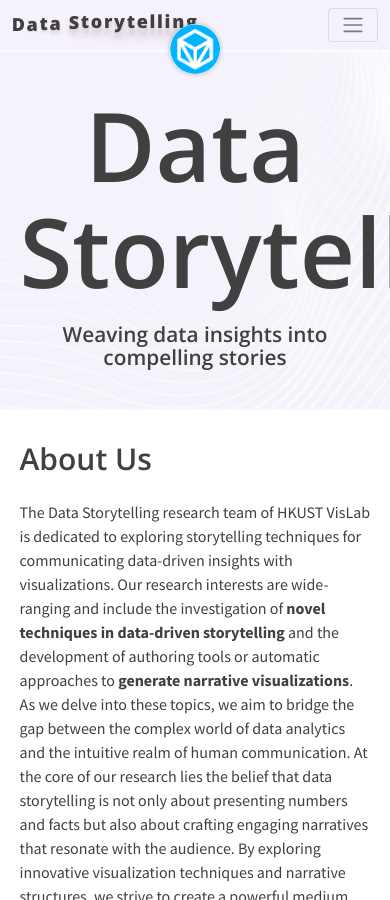
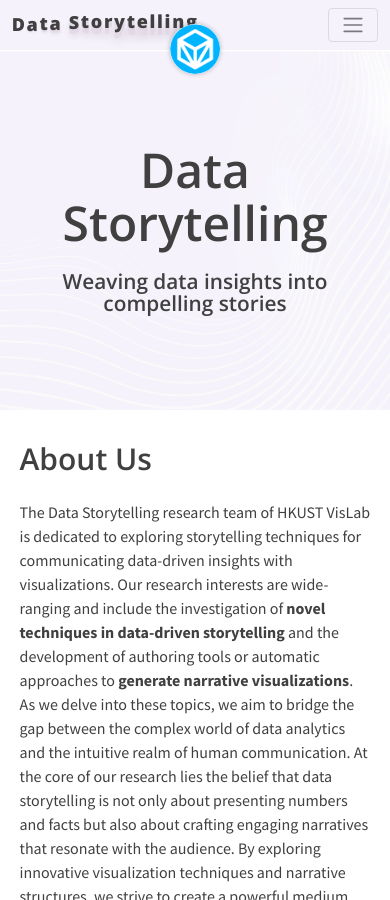
Before and after one commit to shellywhen/storytelling-group-page, a Jekyll site: the page built from index.html, in a window 390 px wide and 900 px high. Built offline with Jekyll 4.4.1, drawn with Linux system fonts in a browser that asks for light colours; nearby versions of some CDN libraries; the list of posts is cut into pages by our own code; a style sheet for code colours, icons or effects is not loaded.

Commit message:
Update _layout.scss

```diff
--- a/_sass/_layout.scss
+++ b/_sass/_layout.scss
@@ -159,7 +159,7 @@ nav {
         div {
             padding: 0 5vw;
             h1 {
-                font-size: 6rem;
+                font-size: 3rem;
             }
             h3 {
                 font-size: 1.3rem;
```
